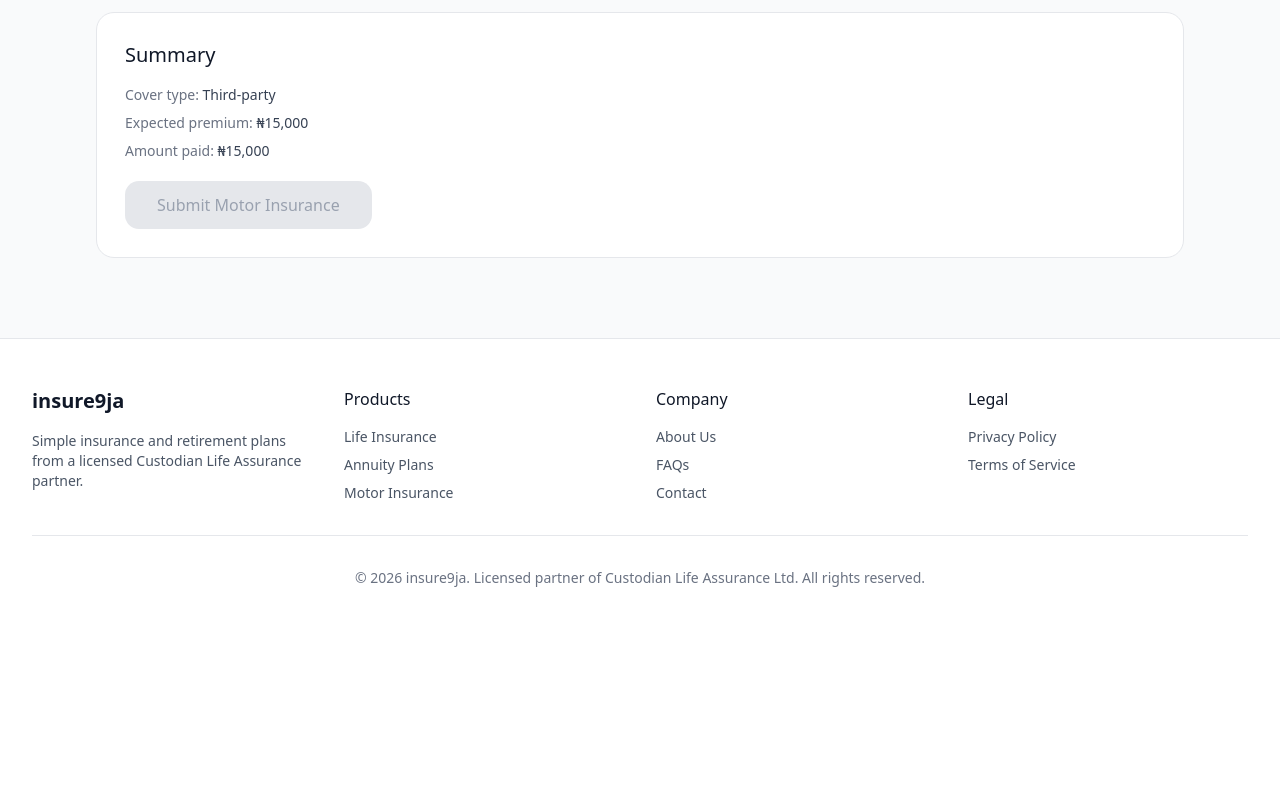
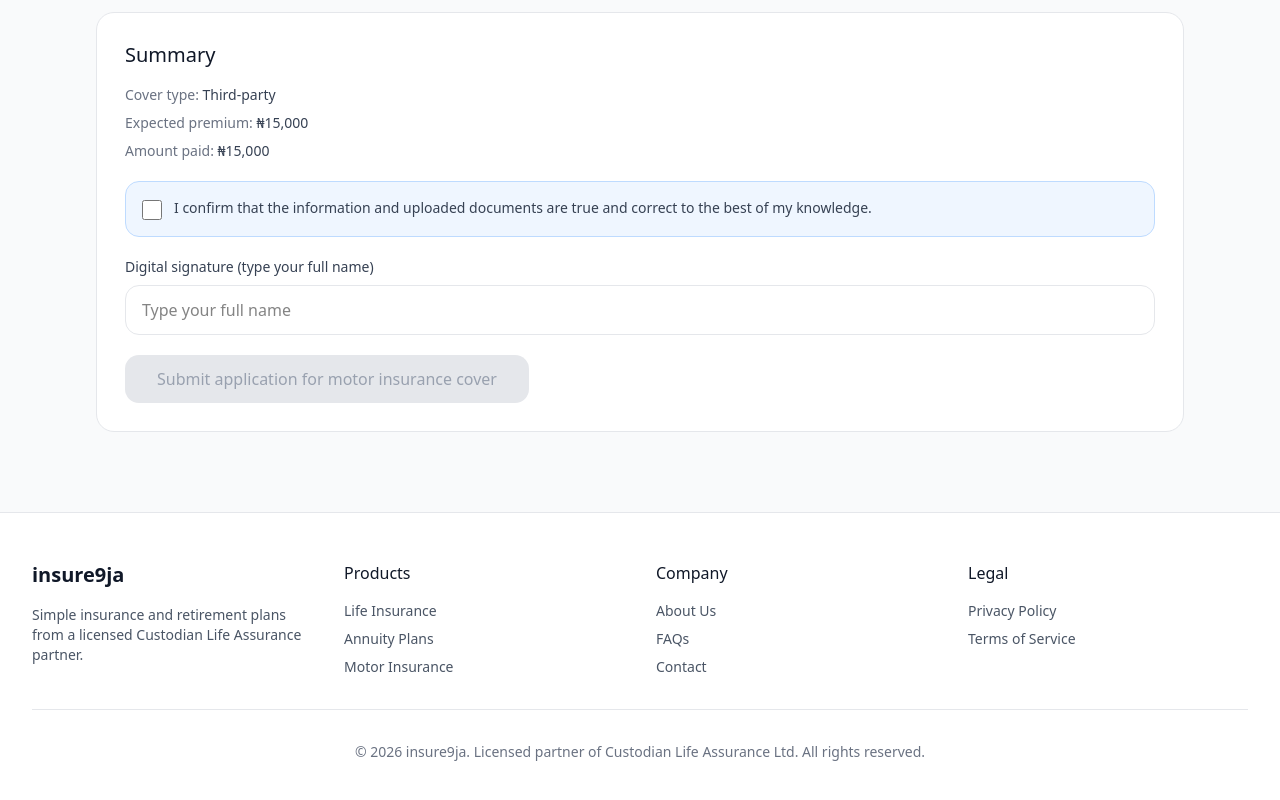
Before and after one commit to henrykay53/insure9ja, a React (Vite) app: page /motor-insurance in a window 1280 px wide. Shown: the part 2237-3037 px from the top of the page. Before the commit the page ends 2873 px from the top, so only its background shows below. Built offline with nearby package versions, Linux system fonts and the light colour scheme.

Commit message:
feat(motor): add declaration/signature and update submit button label

```diff
--- a/src/lib/motorSubmission.ts
+++ b/src/lib/motorSubmission.ts
@@ -14,6 +14,7 @@ export interface MotorSubmissionPayload {
   expectedPremium: number;
   amountPaid: number;
   paymentReference: string;
+  digitalSignature: string;
   applicant: MotorApplicant;
   uploadedDocuments: UploadedDocumentPayload[];
 }
--- a/src/pages/MotorInsurance.tsx
+++ b/src/pages/MotorInsurance.tsx
@@ -57,6 +57,8 @@ export default function MotorInsurance() {
   const [vehicleMakeModel, setVehicleMakeModel] = useState('');
   const [vehicleRegNo, setVehicleRegNo] = useState('');
   const [paymentReference, setPaymentReference] = useState('');
+  const [declarationChecked, setDeclarationChecked] = useState(false);
+  const [digitalSignature, setDigitalSignature] = useState('');
   const [hasTriedSubmit, setHasTriedSubmit] = useState(false);
   const [docFiles, setDocFiles] = useState<Partial<Record<MotorDocKey, File>>>({});
   const [isSubmitting, setIsSubmitting] = useState(false);
@@ -90,6 +92,9 @@ export default function MotorInsurance() {
       vehicleRegNo.trim().length < 3 ? 'Enter vehicle registration number.' : '',
     paymentReference:
       paymentReference.trim().length < 3 ? 'Enter a valid payment reference.' : '',
+    declaration: declarationChecked ? '' : 'Confirm the declaration before submitting.',
+    digitalSignature:
+      digitalSignature.trim().length < 3 ? 'Enter your full name as digital signature.' : '',
     carValue:
       coverType === 'comprehensive' && parsedCarValue <= 0
         ? 'Enter the vehicle value to calculate premium.'
@@ -150,6 +155,7 @@ export default function MotorInsurance() {
         expectedPremium,
         amountPaid: parsedAmountPaid,
         paymentReference: paymentReference.trim(),
+        digitalSignature: digitalSignature.trim(),
         applicant: {
           fullName: fullName.trim(),
           email: email.trim(),
@@ -362,6 +368,40 @@ export default function MotorInsurance() {
             <p><span className="text-gray-500">Amount paid:</span> {formatCurrencyDisplay(parsedAmountPaid || 0)}</p>
           </div>
 
+          <div className="mb-5 rounded-xl border border-blue-200 bg-blue-50 p-4">
+            <label className="flex items-start gap-3 cursor-pointer">
+              <input
+                type="checkbox"
+                checked={declarationChecked}
+                onChange={(e) => setDeclarationChecked(e.target.checked)}
+                className="mt-0.5 h-5 w-5 cursor-pointer rounded border-gray-300 text-gray-900 focus:ring-2 focus:ring-gray-900"
+              />
+              <span className="text-sm text-gray-700">
+                I confirm that the information and uploaded documents are true and correct to the best
+                of my knowledge.
+              </span>
+            </label>
+            {hasTriedSubmit && errors.declaration && (
+              <p className="text-xs text-red-600 mt-2">{errors.declaration}</p>
+            )}
+          </div>
+
+          <div className="mb-5">
+            <label className="block text-sm text-gray-700 mb-2">
+              Digital signature (type your full name)
+            </label>
+            <input
+              type="text"
+              value={digitalSignature}
+              onChange={(e) => setDigitalSignature(e.target.value)}
+              placeholder="Type your full name"
+              className="w-full px-4 py-3 rounded-xl border border-gray-200 focus:border-gray-900 focus:outline-none"
+            />
+            {hasTriedSubmit && errors.digitalSignature && (
+              <p className="text-xs text-red-600 mt-1">{errors.digitalSignature}</p>
+            )}
+          </div>
+
           {submitError && (
             <div className="mb-4 rounded-xl border border-red-200 bg-red-50 p-3 text-sm text-red-700">
               {submitError}
@@ -384,7 +424,7 @@ export default function MotorInsurance() {
                 : 'bg-gray-900 text-white hover:bg-gray-800'
             }`}
           >
-            {isSubmitting ? 'Submitting...' : 'Submit Motor Insurance'}
+            {isSubmitting ? 'Submitting...' : 'Submit application for motor insurance cover'}
           </button>
         </div>
       </div>
```
Also changed, not shown: 1 other file (tests, documents, lock files or other folders).
